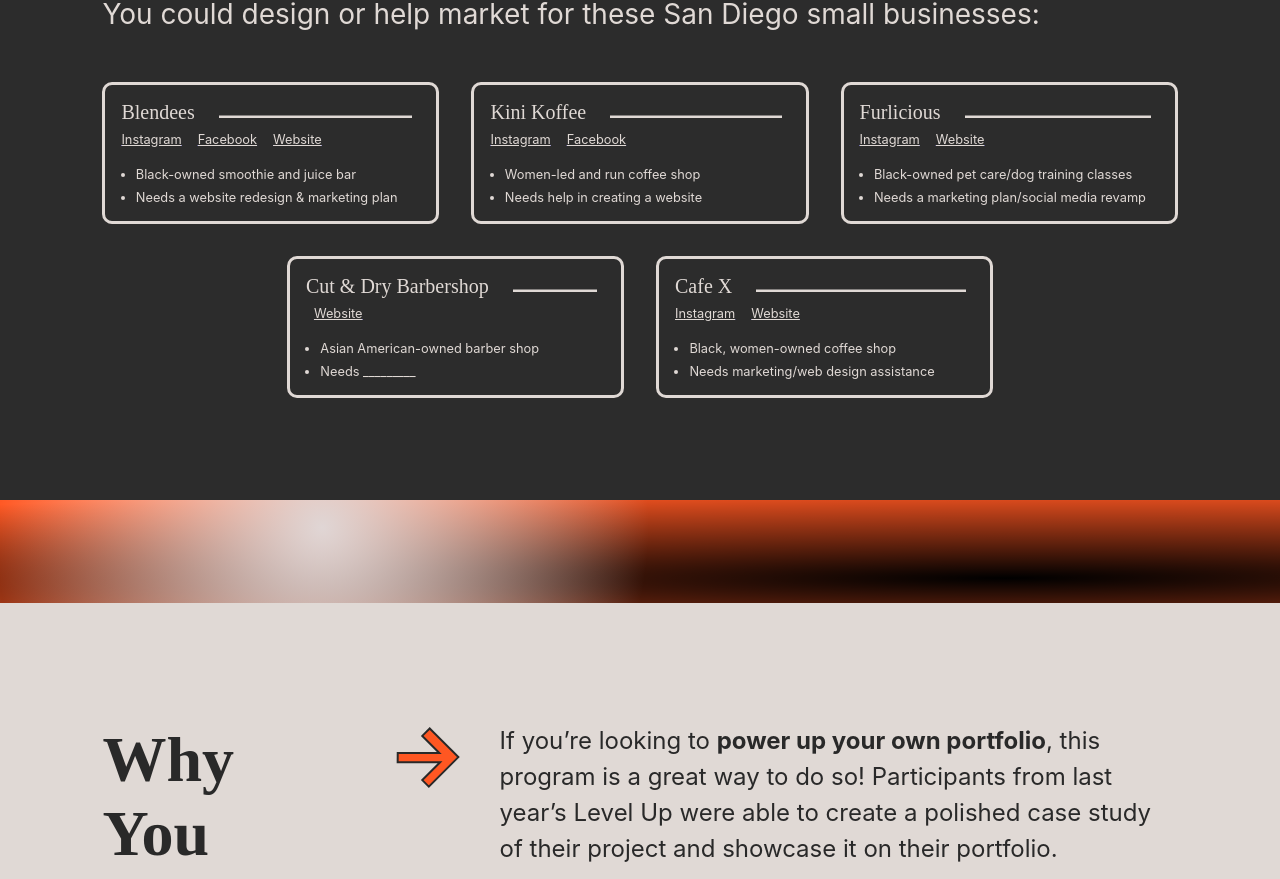
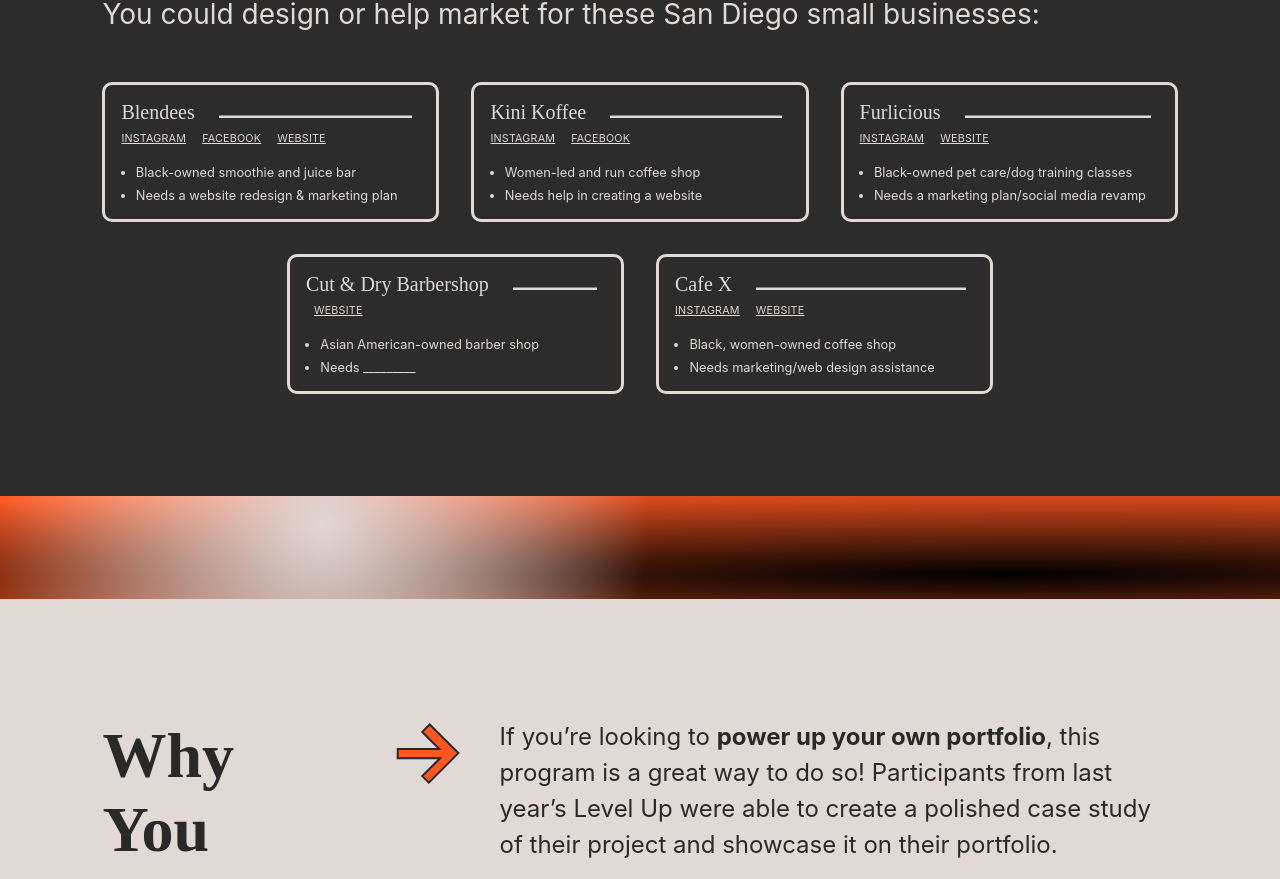
Before and after one commit to ucsddesignco/powerup, a React (Create React App) app: page / in a window 1280 px wide. Shown: the part 2572-3451 px from the top of the page. Built offline with nearby package versions, Linux system fonts and the light colour scheme; a web font is replaced by a local one.

Commit message:
Card Text updates

```diff
--- a/src/App.css
+++ b/src/App.css
@@ -686,19 +686,23 @@
 }
 
 .contact-first-text {
-  font-size: 0.8rem;
+  font-size: 0.67rem;
   margin: 0.5rem 0.5rem 0.25rem 0;
   text-decoration: underline;
   font-family: "Inter";
   color: #e0d9d5;
+  letter-spacing: 0.02em;
+  text-underline-offset: 0.1em;
 }
 
 .contact-text {
-  font-size: 0.8rem;
+  font-size: 0.67rem;
   margin: 0.5rem 0.5rem 0.25rem;
   text-decoration: underline;
   font-family: "Inter";
   color: #e0d9d5;
+  letter-spacing: 0.02em;
+  text-underline-offset: 0.1em;
 }
 
 .top-cards {
--- a/src/components/Cards.js
+++ b/src/components/Cards.js
@@ -43,13 +43,13 @@
             </Draggable>
             <div className="cards-contact">
               <a target="_blank" href="https://www.instagram.com/blendees/">
-                <p className="contact-first-text">Instagram</p>
+                <p className="contact-first-text">INSTAGRAM</p>
               </a>
               <a target="_blank" href="https://www.facebook.com/Blendees/">
-                <p className="contact-text">Facebook</p>
+                <p className="contact-text">FACEBOOK</p>
               </a>
               <a target="_blank" href="https://blendees.com/">
-                <p className="contact-text">Website</p>
+                <p className="contact-text">WEBSITE</p>
               </a>
             </div>
             <ul className="cards-bullets">
@@ -80,13 +80,13 @@
                 target="_blank"
                 href="https://www.instagram.com/kinikoffee/?hl=en"
               >
-                <p className="contact-first-text">Instagram</p>
+                <p className="contact-first-text">INSTAGRAM</p>
               </a>
               <a
                 target="_blank"
                 href="https://www.facebook.com/Kini-Koffee-1213535565513951/"
               >
-                <p className="contact-text">Facebook</p>
+                <p className="contact-text">FACEBOOK</p>
               </a>
             </div>
             <ul className="cards-bullets">
@@ -113,10 +113,10 @@
                 target="_blank"
                 href="https://www.instagram.com/furrylicious/?hl=en"
               >
-                <p className="contact-first-text">Instagram</p>
+                <p className="contact-first-text">INSTAGRAM</p>
               </a>
               <a target="_blank" href="https://www.furrylicious.com/">
-                <p className="contact-text">Website</p>
+                <p className="contact-text">WEBSITE</p>
               </a>
             </div>
             <ul className="cards-bullets">
@@ -143,7 +143,7 @@
             </div>
             <div className="cards-contact">
               <a target="_blank" href="http://cutanddrybarbershop.com/">
-                <p className="contact-text">Website</p>
+                <p className="contact-text">WEBSITE</p>
               </a>
             </div>
             <ul className="cards-bullets">
@@ -167,10 +167,10 @@
             </div>
             <div className="cards-contact">
               <a target="_blank" href="http://instagram.com/theofficialcafex">
-                <p className="contact-first-text">Instagram</p>
+                <p className="contact-first-text">INSTAGRAM</p>
               </a>
               <a target="_blank" href="https://www.byanybeans.org/">
-                <p className="contact-text">Website</p>
+                <p className="contact-text">WEBSITE</p>
               </a>
             </div>
             <ul className="cards-bullets">
```
